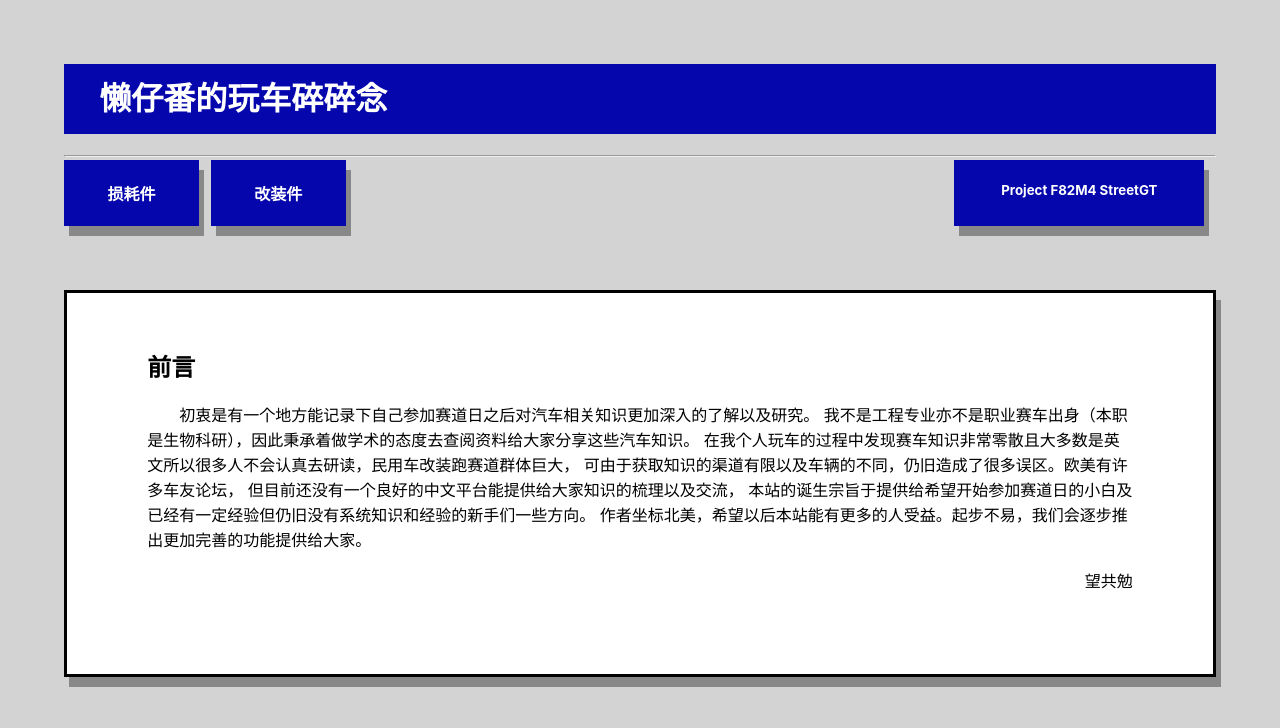
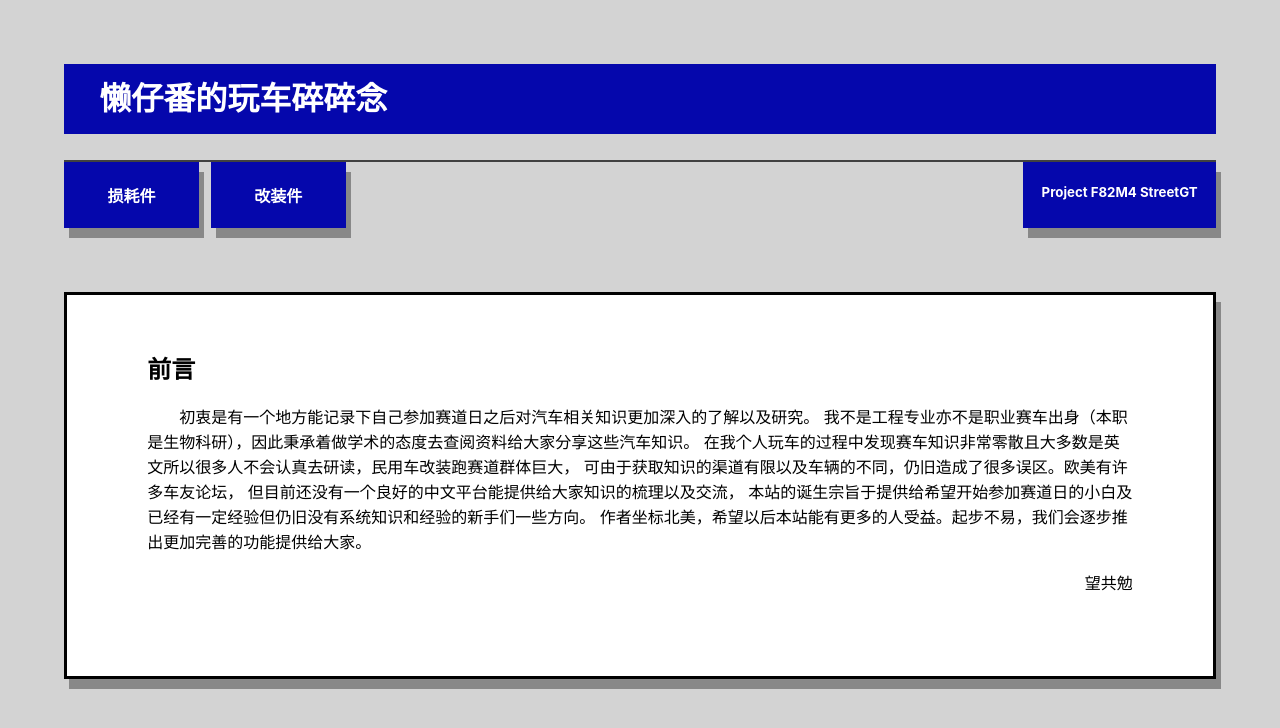
Before and after one commit to Lazy-Fan/Lazy-Fan.github.io, a React (Create React App) app: page / in a window 1280 px wide. Shown: the top 728 px of the page. Built offline with nearby package versions, Linux system fonts and the light colour scheme.

Commit message:
Fix: title button format

```diff
--- a/src/components/CSS/Home.css
+++ b/src/components/CSS/Home.css
@@ -26,17 +26,18 @@ body p{
 }
 
 .title-button-wrapper{
+    margin-top:2%;
+    border-top: 2px solid rgb(65, 65, 65);
     display:flex;
     flex-direction: row;
-    width:100%;
+    margin-left:5%;
+    margin-right:5%;
 }
 
 
 .title-button-left{
     display:flex;
     flex-direction: row;
-    margin-left:5%;
-    margin-top: 2%;
     width:50%;
 }
 
@@ -45,9 +46,7 @@ body p{
     display: flex;
     flex-direction: row;
     width:50%;
-    justify-content: end;
-    margin-right:5%;
-    margin-top: 2%;
+    justify-content:end;
 }
 
 .project-button{
@@ -57,12 +56,13 @@ body p{
     padding-right:10px;
     box-shadow: 5px 10px #888888;
     cursor:pointer;
-    margin-right:2%;
-    width:40%;
+    margin-right:0;
+    width:30%;
     text-align: center;
 }
 
 .title-button{
+    margin-right:2%;
     width:20%;
 }
 
--- a/src/components/Home.js
+++ b/src/components/Home.js
@@ -26,7 +26,7 @@ const Home = () => {
             <div className = "title-box" onClick = {showAdv}>
                 <h1>懒仔番的玩⻋碎碎念</h1>
             </div>
-            <hr></hr>
+
 
         </div>
 
```
